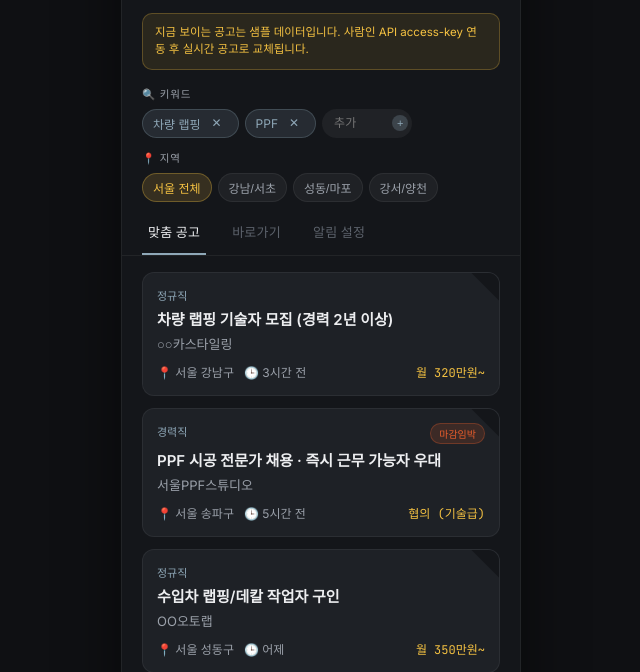
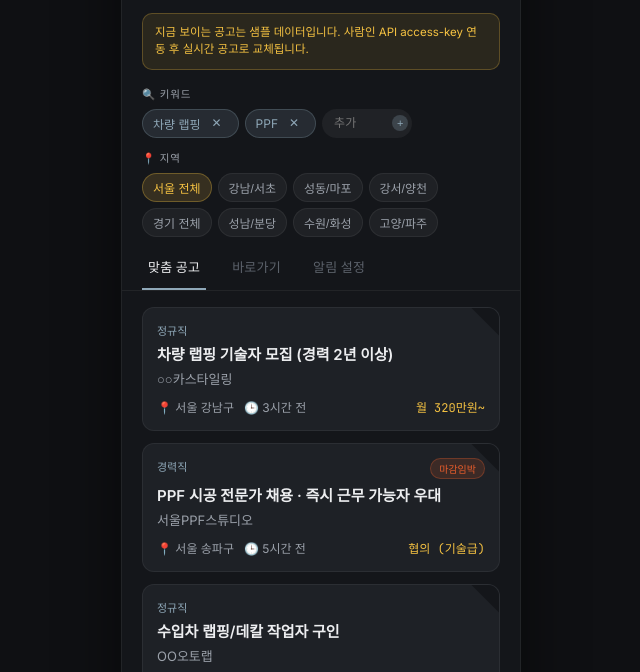
Before and after one commit to kimhyunjun0415/job-api, a plain HTML site: page index.html in a window 1280 px wide. Shown: the part 118-790 px from the top of the page, without its empty margins (319-959 px from the left). Drawn offline with nearby package versions, Linux system fonts and the light colour scheme.

Commit message:
Add files via upload

```diff
--- a/index.html
+++ b/index.html
@@ -163,7 +163,7 @@ function siteUrl(site, kw){
 let keywords = ["차량 랩핑", "PPF"];
 let region = "서울 전체";
 let activeTab = "jobs";
-const regions = ["서울 전체", "강남/서초", "성동/마포", "강서/양천"];
+const regions = ["서울 전체", "강남/서초", "성동/마포", "강서/양천", "경기 전체", "성남/분당", "수원/화성", "고양/파주"];
 
 function renderChips(){
   document.getElementById("kwChips").innerHTML = keywords.map(k =>
```
